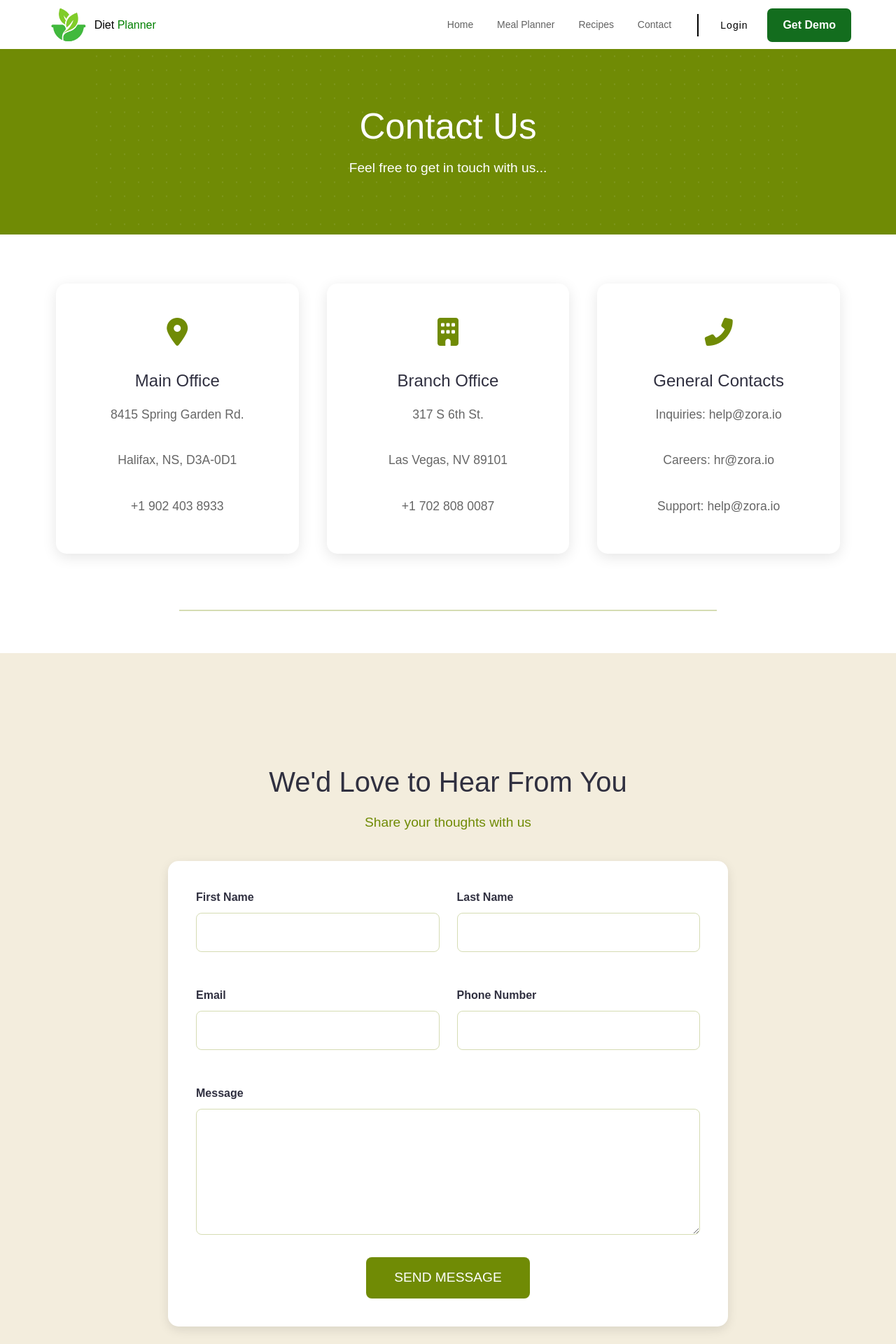
After one commit to Maarij-Aqeel/SmartDietPlanner, a Django app: page /Contact/ in a window 1280 px wide. The commit adds this page. Shown: the top 1920 px of the page at 70% size. Run offline with Django 5.2, Linux system fonts and the light colour scheme; some web fonts are replaced.

Commit message:
Added Contact Page. Links are set

```diff
--- /dev/null
+++ b/Smart_Diet_Planner/Diet_planner_app/static/Diet_planner_app/Contact.css
@@ -0,0 +1,199 @@
+* {
+  margin: 0;
+  padding: 0;
+  box-sizing: border-box;
+  font-family: 'Arial', sans-serif;
+}
+
+.hero-section {
+  background-color: #708B05;
+  padding: 80px 0;
+  text-align: center;
+  position: relative;
+  overflow: hidden;
+  margin-bottom: 100px;
+}
+
+.world-map {
+  position: absolute;
+  top: 50%;
+  left: 50%;
+  transform: translate(-50%, -50%);
+  opacity: 0.1;
+  width: 80%;
+  height: 100%;
+  background-image: radial-gradient(circle at center, #fff 1px, transparent 1px);
+  background-size: 20px 20px;
+}
+
+.hero-content {
+  position: relative;
+  z-index: 1;
+  color: white;
+}
+
+.hero-content h1 {
+  font-size: 3.2em;
+  margin-bottom: 15px;
+}
+
+.hero-content p {
+  font-size: 1.2em;
+}
+
+.container {
+  max-width: 1200px;
+  margin: 0 auto;
+  padding: 0 20px;
+}
+
+.contact-cards {
+  display: grid;
+  grid-template-columns: repeat(3, 1fr);
+  gap: 40px;
+  margin-top: -30px;
+  padding: 0 20px;
+  margin-bottom: 80px;
+}
+
+.contact-card {
+  background: white;
+  padding: 40px 30px;
+  border-radius: 15px;
+  box-shadow: 0 5px 20px rgba(0,0,0,0.1);
+  text-align: center;
+  transition: all 0.3s ease;
+  min-height: 300px;
+}
+
+.contact-card:hover {
+  transform: translateY(-15px);
+  box-shadow: 0 8px 25px rgba(0,0,0,0.2);
+}
+
+.icon-wrapper {
+  color: #708B05;
+  font-size: 40px;
+  margin-bottom: 25px;
+}
+
+.contact-card h3 {
+  color: #303040;
+  margin-bottom: 20px;
+  font-size: 1.5em;
+}
+
+.contact-card p {
+  color: #666;
+  margin-bottom: 15px;
+  font-size: 1.1em;
+}
+
+.section-title {
+  text-align: center;
+  margin: 80px 0 40px;
+}
+
+.section-title h2 {
+  font-size: 2.5em;
+  color: #303040;
+  margin-bottom: 20px;
+}
+
+.section-title p {
+  color: #708B05;
+  font-size: 1.2em;
+}
+
+.message-section {
+  padding: 80px 0;
+  background-color: #F3EDDD;
+}
+
+.message-form {
+  max-width: 800px;
+  margin: 0 auto;
+  background: white;
+  padding: 40px;
+  border-radius: 15px;
+  box-shadow: 0 5px 15px rgba(0,0,0,0.1);
+}
+
+.form-row {
+  display: grid;
+  grid-template-columns: repeat(2, 1fr);
+  gap: 25px;
+  margin-bottom: 25px;
+}
+
+.form-group {
+  margin-bottom: 25px;
+}
+
+.form-group label {
+  display: block;
+  margin-bottom: 10px;
+  color: #303040;
+  font-weight: bold;
+}
+
+.form-group input,
+.form-group textarea {
+  width: 100%;
+  padding: 15px;
+  border: 1px solid #D5DCB3;
+  border-radius: 8px;
+  font-size: 1em;
+  transition: border-color 0.3s;
+}
+
+.form-group input:focus,
+.form-group textarea:focus {
+  outline: none;
+  border-color: #708B05;
+}
+
+.form-group textarea {
+  height: 180px;
+  resize: vertical;
+}
+
+.submit-btn {
+  background-color: #708B05;
+  color: white;
+  padding: 15px 40px;
+  border: none;
+  border-radius: 8px;
+  cursor: pointer;
+  font-size: 1.2em;
+  transition: all 0.3s;
+  display: block;
+  margin: 0 auto;
+}
+
+.submit-btn:hover {
+  background-color: #303040;
+  transform: translateY(-3px);
+}
+
+.divider {
+  height: 2px;
+  background-color: #D5DCB3;
+  margin: 60px auto;
+  width: 60%;
+}
+
+@media (max-width: 768px) {
+  .contact-cards {
+      grid-template-columns: 1fr;
+      margin-top: -50px;
+  }
+
+  .form-row {
+      grid-template-columns: 1fr;
+  }
+
+  .hero-content h1 {
+      font-size: 2.5em;
+  }
+}
--- /dev/null
+++ b/Smart_Diet_Planner/Diet_planner_app/templates/Diet_planner_app/Contact.html
@@ -0,0 +1,117 @@
+{% extends 'Diet_planner_app/base.html' %}
+
+{% block header %}
+Contact Us
+{% endblock %}
+
+{% load static %}
+{% block css %}
+<link rel="stylesheet" href="https://cdnjs.cloudflare.com/ajax/libs/font-awesome/6.0.0/css/all.min.css">
+<link rel="stylesheet" href="{% static 'Diet_planner_app/Contact.css' %}">
+{% endblock %}
+
+{% block content %}
+    <section class="hero-section">
+        <div class="world-map"></div>
+        <div class="hero-content">
+            <h1>Contact Us</h1>
+            <p>Feel free to get in touch with us...</p>
+        </div>
+    </section>
+
+    <div class="container">
+        <div class="contact-cards">
+            <div class="contact-card">
+                <div class="icon-wrapper">
+                    <i class="fas fa-map-marker-alt"></i>
+                </div>
+                <h3>Main Office</h3>
+                <p>8415 Spring Garden Rd.</p>
+                <br>
+                <p>Halifax, NS, D3A-0D1</p>
+                <br>
+                <p>+1 902 403 8933</p>
+            </div>
+
+            <div class="contact-card">
+                <div class="icon-wrapper">
+                    <i class="fas fa-building"></i>
+                </div>
+                <h3>Branch Office</h3>
+                <p>317 S 6th St.</p>
+                <br>
+                <p>Las Vegas, NV 89101</p>
+                <br>
+                <p>+1 702 808 0087</p>
+            </div>
+
+            <div class="contact-card">
+                <div class="icon-wrapper">
+                    <i class="fas fa-phone-alt"></i>
+                </div>
+                <h3>General Contacts</h3>
+                <p>Inquiries: help@zora.io</p>
+                <br>
+                <p>Careers: hr@zora.io</p>
+                <br>
+                <p>Support: help@zora.io</p>
+            </div>
+        </div>
+    </div>
+
+    <div class="divider"></div>
+
+    <section class="message-section">
+        <div class="container">
+            <div class="section-title">
+                <h2>We'd Love to Hear From You</h2>
+                <p>Share your thoughts with us</p>
+            </div>
+            <div class="message-form">
+                <form>
+                    <div class="form-row">
+                        <div class="form-group">
+                            <label for="firstName">First Name</label>
+                            <input type="text" id="firstName" required>
+                        </div>
+                        <div class="form-group">
+                            <label for="lastName">Last Name</label>
+                            <input type="text" id="lastName" required>
+                        </div>
+                    </div>
+                    <div class="form-row">
+                        <div class="form-group">
+                            <label for="email">Email</label>
+                            <input type="email" id="email" required>
+                        </div>
+                        <div class="form-group">
+                            <label for="phone">Phone Number</label>
+                            <input type="tel" id="phone" required>
+                        </div>
+                    </div>
+                    <div class="form-group">
+                        <label for="message">Message</label>
+                        <textarea id="message" required></textarea>
+                    </div>
+                    <button type="submit" class="submit-btn">SEND MESSAGE</button>
+                </form>
+            </div>
+        </div>
+    </section>
+
+    <div class="divider"></div>
+
+    <section class="container">
+        <div class="section-title">
+            <h2>Our Support Hours</h2>
+            <p>We're here to help you</p>
+        </div>
+        <div style="text-align: center; margin-bottom: 60px;">
+            <p>Monday - Friday: 9:00 AM - 6:00 PM</p>
+            <br>
+            <p>Saturday: 10:00 AM - 4:00 PM</p>
+            <br>
+            <p>Sunday: Closed</p>
+        </div>
+    </section>
+{% endblock %}
--- a/Smart_Diet_Planner/Diet_planner_app/templates/Diet_planner_app/Login.html
+++ b/Smart_Diet_Planner/Diet_planner_app/templates/Diet_planner_app/Login.html
@@ -14,7 +14,7 @@
     <div class="login_page">
         <div class="container" id="container">
             <div class="form-container sign-up-container">
-                <form action="#">
+                <form action="{% url 'home' %}">
                     <h1>Create Account</h1>
                     <div class="social-container">
                         <a href="#" class="social"><img src="{% static 'media/icons/apple.svg' %}" alt="Apple"></a>
@@ -31,7 +31,7 @@
                 </form>
             </div>
             <div class="form-container sign-in-container">
-                <form action="#">
+                <form action="{% url 'home' %}">
                     <h1>Sign in</h1>
                     <div class="social-container">
                         <a href="#" class="social"><img src="{% static 'media/icons/apple.svg' %}"
--- a/Smart_Diet_Planner/Diet_planner_app/templates/Diet_planner_app/base.html
+++ b/Smart_Diet_Planner/Diet_planner_app/templates/Diet_planner_app/base.html
@@ -30,10 +30,10 @@
                 </div>
                 <div class="navbar-right-menu">
                     <ul class="menu-list" style="margin-bottom: 0;">
-                        <li><a href="#">Home</a></li>
+                        <li><a href="{% url 'home' %}">Home</a></li>
                         <li><a href="recipes2.html">Meal Planner</a></li>
                         <li><a href="recipes.html">Recipes</a></li>
-                        <li><a href="form.html">Contact</a></li>
+                        <li><a href="{% url 'contact' %}">Contact</a></li>
                     </ul>
                     <div class="vertical-line"></div>
                 </div>
@@ -87,10 +87,10 @@
                         <div class="links-columns">
                             <div class="links-column">
                                 <ul>
-                                    <li><a href="#">Home</a></li>
+                                    <li><a href="{% url 'home' %}">Home</a></li>
                                     <li><a href="#">Meal Plans</a></li>
                                     <li><a href="#">Recipes</a></li>
-                                    <li><a href="#">Contact Us</a></li>
+                                    <li><a href="{% url 'contact' %}">Contact Us</a></li>
                                 </ul>
                             </div>
                             <div class="links-column">
--- a/Smart_Diet_Planner/Diet_planner_app/urls.py
+++ b/Smart_Diet_Planner/Diet_planner_app/urls.py
@@ -5,5 +5,6 @@ from . import views
 urlpatterns = [
     path('',views.home,name = 'home'),
     path('login/',views.login,name = 'login'),
-    path('About/',views.about,name = 'about')
+    path('About/',views.about,name = 'about'),
+    path('Contact/',views.contact,name = 'contact')
 ]
--- a/Smart_Diet_Planner/Diet_planner_app/views.py
+++ b/Smart_Diet_Planner/Diet_planner_app/views.py
@@ -8,3 +8,6 @@ def login(request):
 
 def about(request):
     return render(request, 'Diet_planner_app/About.html')
+
+def contact(request):
+    return render(request, 'Diet_planner_app/Contact.html')
```
